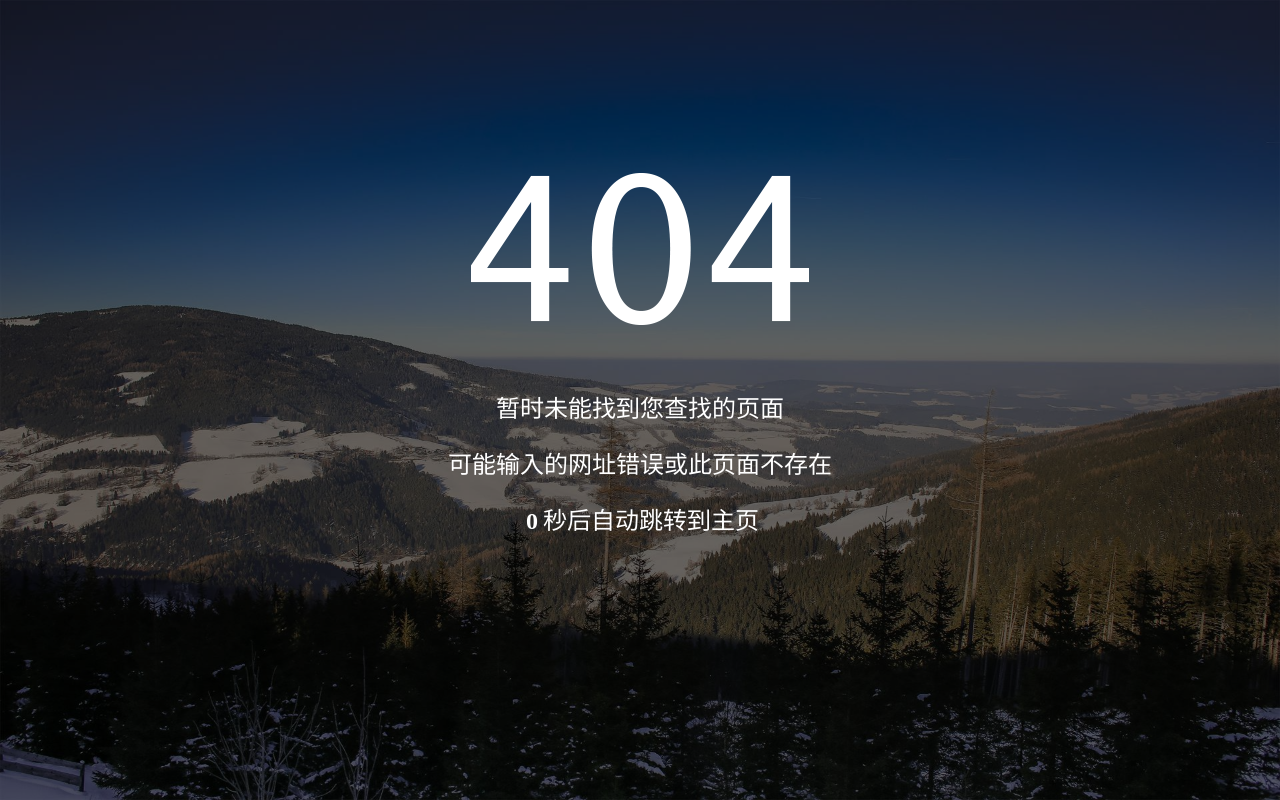
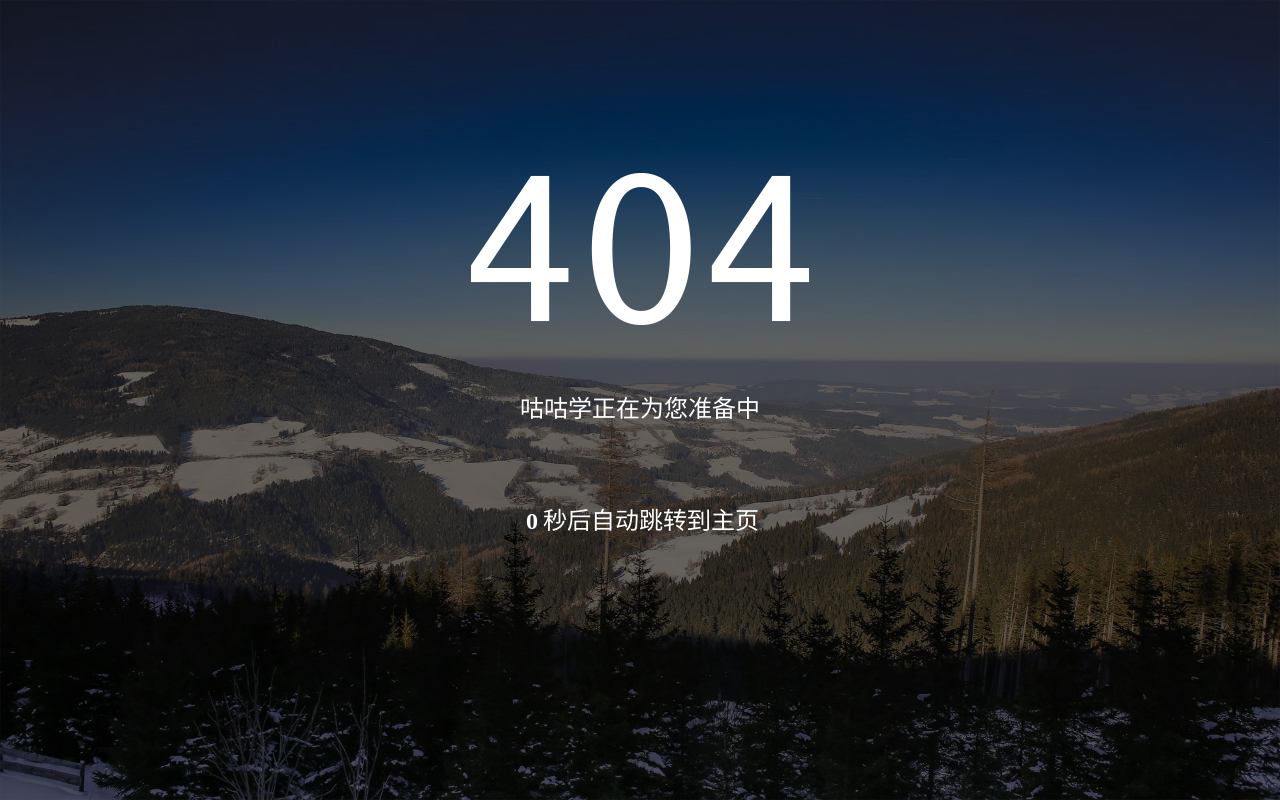
Before and after one commit to cloudclassml/shortlink, a plain HTML site: page index.html in a window 1280 px wide. Drawn offline with Linux system fonts and the light colour scheme.

Commit message:
Update index.html

```diff
--- a/index.html
+++ b/index.html
@@ -2,7 +2,7 @@
 <html>
 <head>
 <meta charset="utf-8">
-<title>简洁大气景色404模板 - 404.life</title>
+<title>咕咕学-跳转</title>
 <style>
 *{margin:0;padding:0;outline:none;font-family:\5FAE\8F6F\96C5\9ED1,宋体;-webkit-user-select:none;-moz-user-select:none;-ms-user-select:none;-khtml-user-select:none;user-select:none;cursor:default;font-weight:lighter;}
 .center{margin:0 auto;}
@@ -35,8 +35,8 @@ p{color:#fff;margin-top:40px;font-size:24px; line-height:56px;}
 <div class="b">
 		<img src="images/404.png" class="center"/>
 		<p>
-			暂时未能找到您查找的页面<br>
-			可能输入的网址错误或此页面不存在<br>
+			咕咕学正在为您准备中<br>
+			<br>
             <span id="num"></span>秒后自动跳转到主页
 		</p>
 	</div>
```
